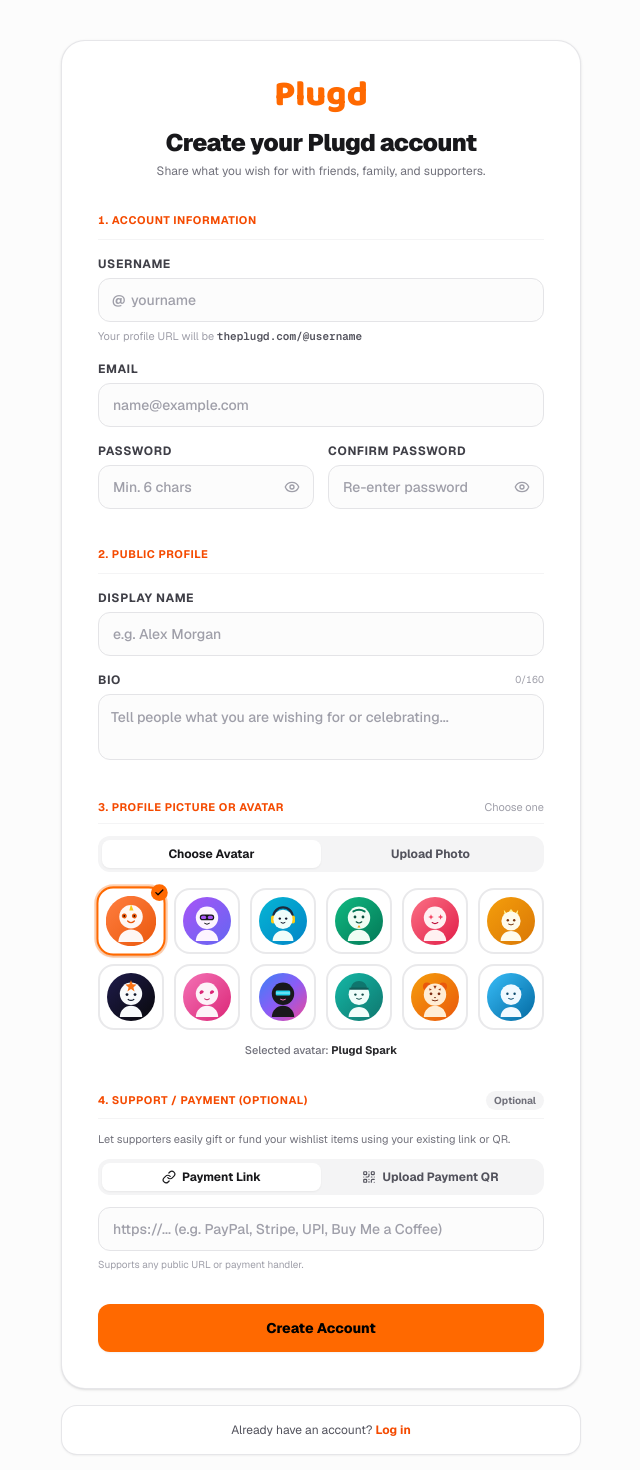
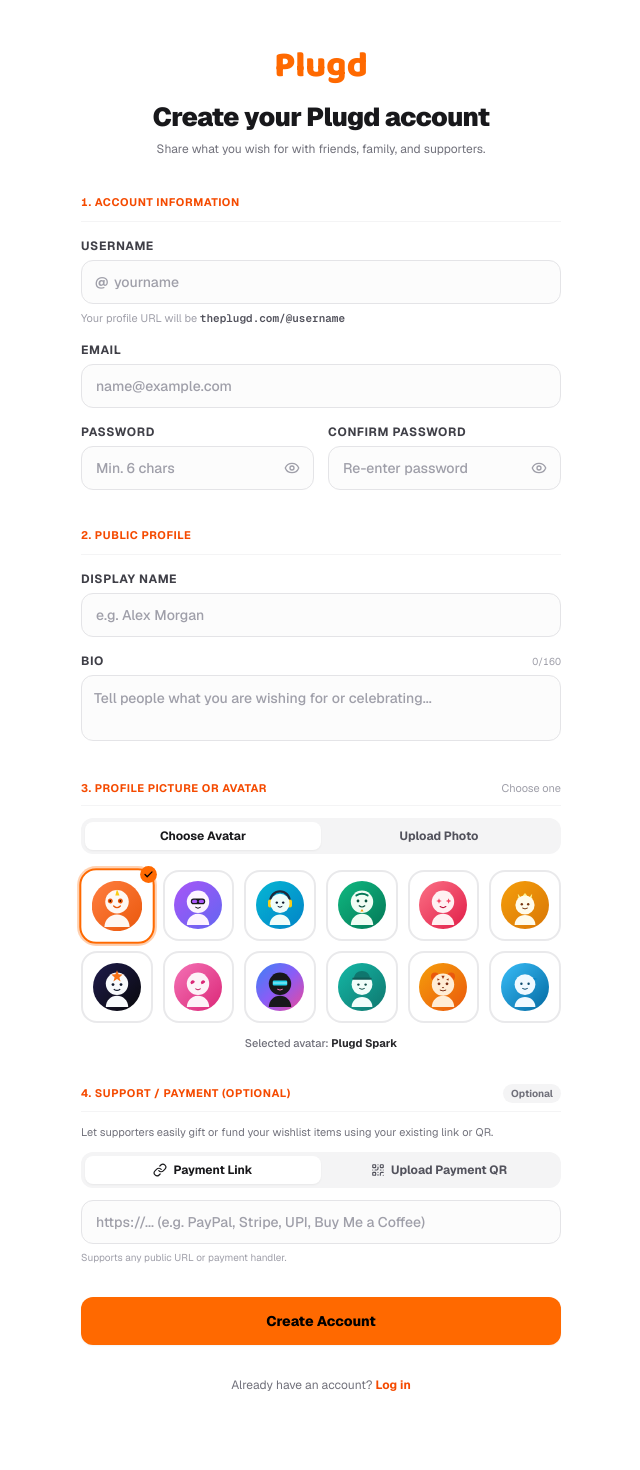
Before and after one commit to Ravishankar802/The-Plugd, a Next.js app: page /signup in a window 1280 px wide. Shown: the top 1470 px of the page, without its empty margins (319-959 px from the left). After the commit the page ends 1441 px from the top, so only its background shows below. Built offline with nearby package versions, Linux system fonts and the light colour scheme.

Commit message:
Integrate login and signup forms directly into the page without card or modal wrappers

```diff
--- a/src/app/login/page.tsx
+++ b/src/app/login/page.tsx
@@ -51,20 +51,18 @@
   };
 
   return (
-    <div className="w-full max-w-[400px] mx-auto px-4">
-      {/* Centered Auth Card */}
-      <div className="rounded-2xl sm:rounded-3xl border border-zinc-200/90 bg-white p-7 sm:p-9 shadow-sm">
-        {/* Brand Logo */}
-        <div className="text-center mb-6">
+    <div className="w-full max-w-[360px] sm:max-w-[380px] mx-auto">
+      {/* Brand Logo & Heading directly on the page */}
+      <div className="text-center mb-8">
         <Link href="/" className="inline-block group focus:outline-none">
           <span className="font-logo text-3xl sm:text-4xl font-extrabold tracking-normal text-orange-500 select-none leading-none">
             Plugd
           </span>
         </Link>
-          <h1 className="mt-4 text-xl sm:text-2xl font-black tracking-tight text-zinc-900">
+        <h1 className="mt-4 text-2xl sm:text-[26px] font-black tracking-tight text-zinc-900">
           Log in to Plugd
         </h1>
-          <p className="mt-1 text-xs text-zinc-500">
+        <p className="mt-1.5 text-xs text-zinc-500">
           Welcome back! Enter your details below.
         </p>
       </div>
@@ -102,7 +100,7 @@
         </div>
       )}
 
-        {/* Login Form */}
+      {/* Login Form - directly integrated into the page */}
       <form onSubmit={handleSubmit} className="space-y-4">
         {/* Field 1: Email or Username */}
         <div className="space-y-1.5">
@@ -173,7 +171,7 @@
         <button
           type="submit"
           disabled={loading}
-            className="w-full h-11 sm:h-12 mt-2 rounded-xl bg-orange-500 font-extrabold text-sm text-black shadow-xs transition hover:bg-orange-600 hover:shadow-md active:scale-[0.99] disabled:opacity-60 flex items-center justify-center gap-2 cursor-pointer"
+          className="w-full h-11 sm:h-12 mt-2 rounded-xl bg-orange-500 font-extrabold text-sm text-black shadow-xs transition hover:bg-orange-600 active:scale-[0.99] disabled:opacity-60 flex items-center justify-center gap-2 cursor-pointer"
         >
           {loading ? (
             <>
@@ -185,11 +183,9 @@
           )}
         </button>
       </form>
-      </div>
 
-      {/* Footer Card: Sign Up Prompt */}
-      <div className="mt-4 rounded-2xl border border-zinc-200/90 bg-white p-4 text-center shadow-xs">
-        <p className="text-xs text-zinc-600">
+      {/* Sign Up Prompt - in the same page flow */}
+      <p className="mt-6 text-center text-xs text-zinc-500">
         Don&apos;t have an account?{" "}
         <Link
           href="/signup"
@@ -199,13 +195,12 @@
         </Link>
       </p>
     </div>
-    </div>
   );
 }
 
 export default function LoginPage() {
   return (
-    <main className="min-h-screen flex flex-col justify-center items-center py-10 px-4 bg-zinc-50/60 selection:bg-orange-500 selection:text-black font-sans">
+    <main className="min-h-screen flex flex-col justify-center items-center py-12 px-4 sm:px-6 bg-white selection:bg-orange-500 selection:text-black font-sans">
       <Suspense
         fallback={
           <div className="flex items-center justify-center p-12">
--- a/src/app/signup/page.tsx
+++ b/src/app/signup/page.tsx
@@ -157,7 +157,6 @@
 
       if (result.success && result.data) {
         setQrDecodedText(result.data);
-        // Automatically populate payment link if empty or matches
         if (!paymentLink.trim()) {
           setPaymentLink(result.data);
         }
@@ -231,21 +230,19 @@
   };
 
   return (
-    <main className="min-h-screen flex flex-col justify-center items-center py-10 px-4 bg-zinc-50/60 selection:bg-orange-500 selection:text-black font-sans">
-      <div className="w-full max-w-[520px] mx-auto">
-        {/* Main Card */}
-        <div className="rounded-2xl sm:rounded-3xl border border-zinc-200/90 bg-white p-6 sm:p-9 shadow-sm">
-          {/* Header */}
-          <div className="text-center mb-7">
+    <main className="min-h-screen bg-white py-12 px-4 sm:px-6 font-sans selection:bg-orange-500 selection:text-black">
+      <div className="w-full max-w-[460px] sm:max-w-[480px] mx-auto">
+        {/* Header - directly on the page */}
+        <div className="text-center mb-8">
           <Link href="/" className="inline-block group focus:outline-none">
             <span className="font-logo text-3xl sm:text-4xl font-extrabold tracking-normal text-orange-500 select-none leading-none">
               Plugd
             </span>
           </Link>
-            <h1 className="mt-3.5 text-xl sm:text-2xl font-black tracking-tight text-zinc-900">
+          <h1 className="mt-4 text-2xl sm:text-[26px] font-black tracking-tight text-zinc-900">
             Create your Plugd account
           </h1>
-            <p className="mt-1 text-xs text-zinc-500">
+          <p className="mt-1.5 text-xs text-zinc-500">
             Share what you wish for with friends, family, and supporters.
           </p>
         </div>
@@ -490,7 +487,7 @@
                         onClick={() => setSelectedAvatar(av)}
                         className={`relative aspect-square rounded-2xl p-1 border-2 transition-all flex flex-col items-center justify-center cursor-pointer ${
                           isSelected
-                              ? "border-orange-500 ring-2 ring-orange-500/30 scale-105 shadow-sm"
+                            ? "border-orange-500 ring-2 ring-orange-500/30 scale-105 shadow-xs"
                             : "border-zinc-200/80 hover:border-zinc-300 hover:bg-zinc-50"
                         }`}
                         title={av.name}
@@ -698,7 +695,7 @@
             <button
               type="submit"
               disabled={loading || (usernameStatus.checking || usernameStatus.available === false)}
-                className="w-full h-12 rounded-xl bg-orange-500 font-extrabold text-sm text-black shadow-xs transition hover:bg-orange-600 hover:shadow-md active:scale-[0.99] disabled:opacity-60 flex items-center justify-center gap-2 cursor-pointer"
+              className="w-full h-12 rounded-xl bg-orange-500 font-extrabold text-sm text-black shadow-xs transition hover:bg-orange-600 active:scale-[0.99] disabled:opacity-60 flex items-center justify-center gap-2 cursor-pointer"
             >
               {loading ? (
                 <>
@@ -711,11 +708,9 @@
             </button>
           </div>
         </form>
-        </div>
 
-        {/* Footer Card */}
-        <div className="mt-4 rounded-2xl border border-zinc-200/90 bg-white p-4 text-center shadow-xs">
-          <p className="text-xs text-zinc-600">
+        {/* Already have an account prompt - direct page flow */}
+        <p className="mt-8 text-center text-xs text-zinc-500">
           Already have an account?{" "}
           <Link
             href="/login"
@@ -725,7 +720,6 @@
           </Link>
         </p>
       </div>
-      </div>
     </main>
   );
 }
```
Lines whose indentation alone changed are shown as unchanged.
